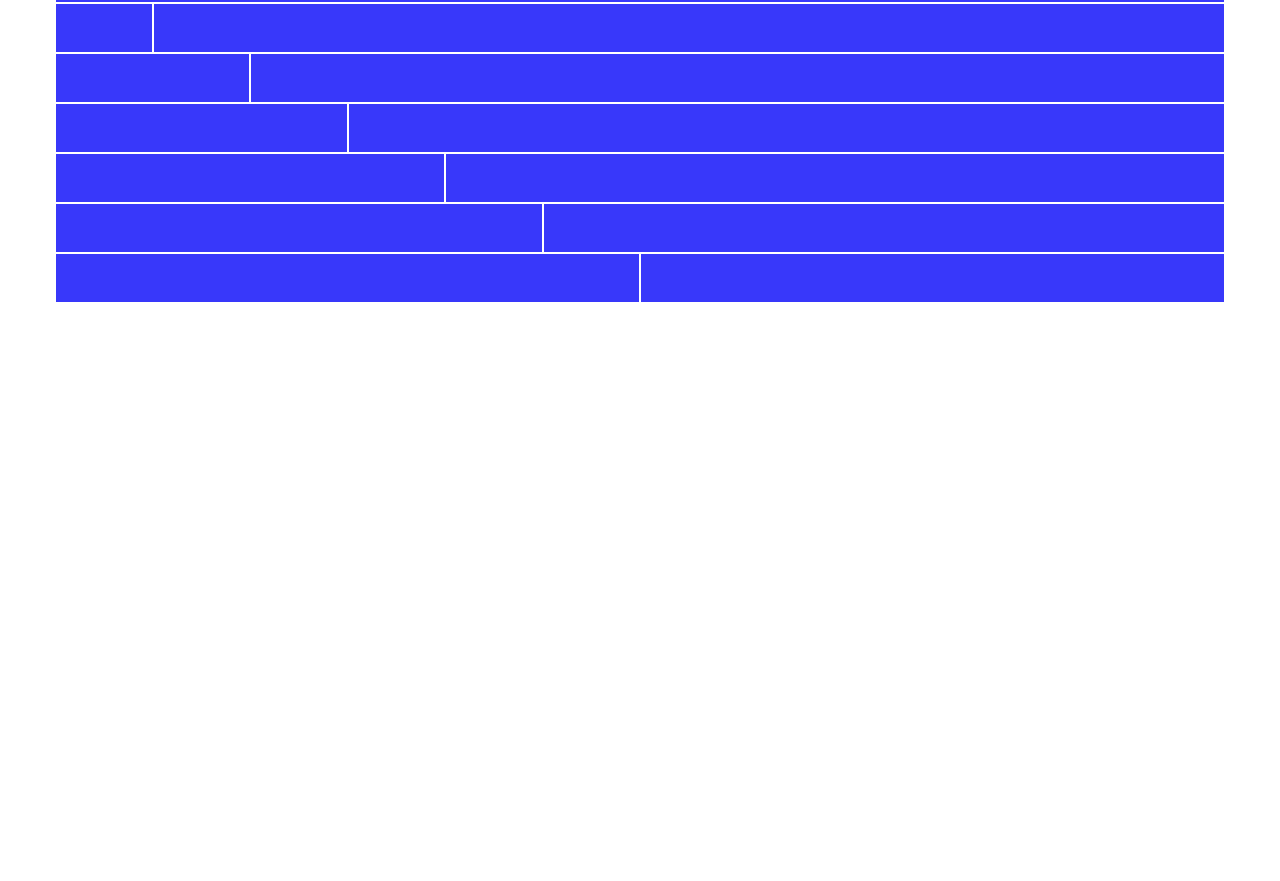
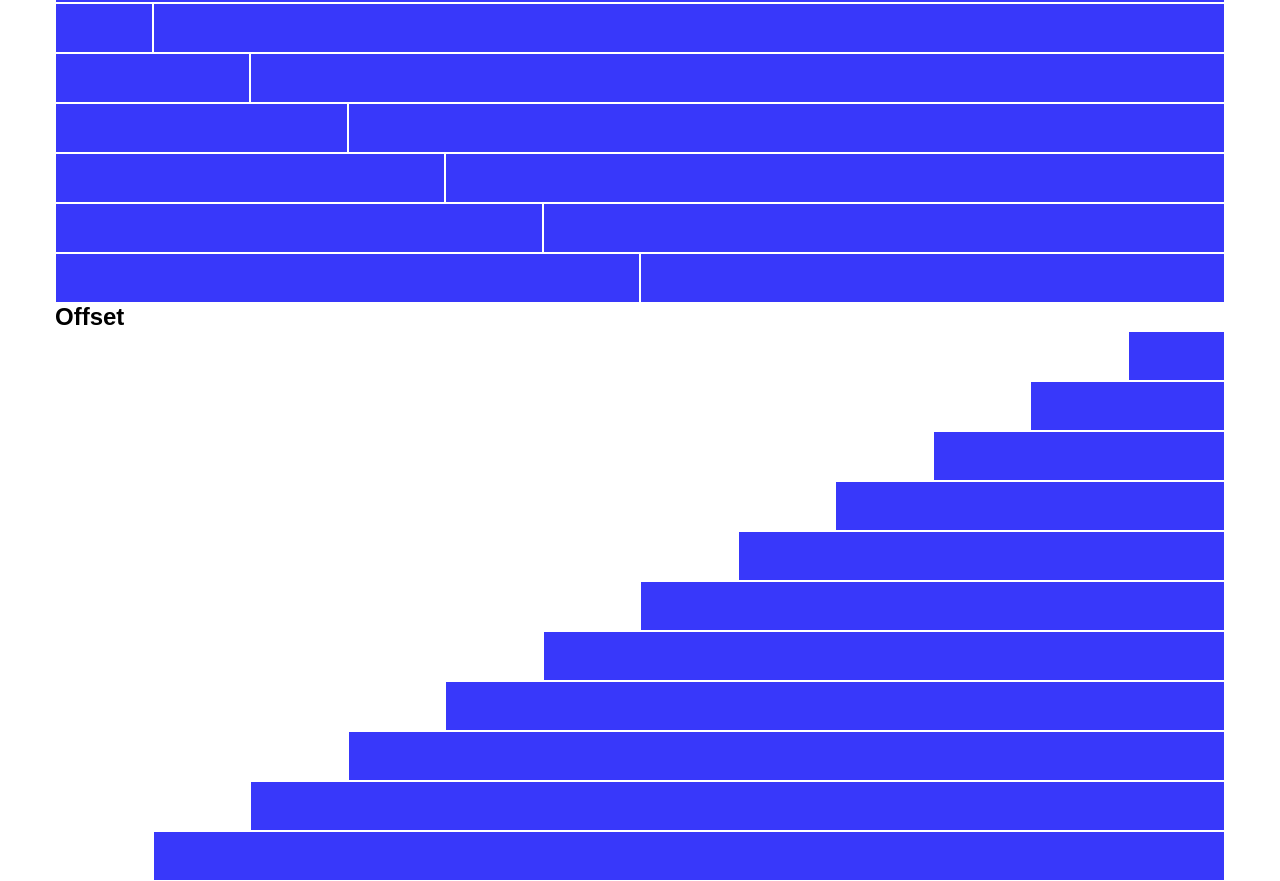
Before and after one commit to framoles/html-css-12bool, a plain HTML site: page index.html in a window 1280 px wide. Shown: the part 355-1236 px from the top of the page. Before the commit the page ends 800 px from the top, so only its background shows below. Drawn offline with Linux system fonts and the light colour scheme.

Commit message:
ex offset ok

```diff
--- a/12Bool.css
+++ b/12Bool.css
@@ -55,3 +55,47 @@
 .col-12{
     flex-basis: 100%;
 }
+
+.col-1-offset{
+    margin-left: calc(100% / 12);
+}
+
+.col-2-offset{
+    margin-left: calc((100% / 12) * 2);
+}
+
+.col-3-offset{
+    margin-left: calc((100% / 12) * 3);
+}
+
+.col-4-offset{
+    margin-left: calc((100% / 12) * 4);
+}
+
+.col-5-offset{
+    margin-left: calc((100% / 12) * 5);
+}
+
+.col-6-offset{
+    margin-left: calc((100% / 12) * 6);
+}
+
+.col-7-offset{
+    margin-left: calc((100% / 12) * 7);
+}
+
+.col-8-offset{
+    margin-left: calc((100% / 12) * 8);
+}
+
+.col-9-offset{
+    margin-left: calc((100% / 12) * 9);
+}
+
+.col-10-offset{
+    margin-left: calc((100% / 12) * 10);
+}
+
+.col-11-offset{
+    margin-left: calc((100% / 12) * 11);
+}
--- a/index.html
+++ b/index.html
@@ -11,6 +11,7 @@
 </head>
 
 <body>
+    <!-- FIRST EXERCISE -->
     <div class="container">
         <h2>Esercizio per casa</h2>
         <div class="row">
@@ -144,6 +145,44 @@
             <div class="col-6 bg-blue h50px"></div>
         </div>
     </div>
+
+    <!-- OFFSET -->
+    <div class="container">
+        <h2>Offset</h2>
+        <div class="row">
+            <div class="col-1 col-11-offset bg-blue h50px"></div>
+        </div>
+        <div class="row">
+            <div class="col-2 col-10-offset bg-blue h50px"></div>
+        </div>
+        <div class="row">
+            <div class="col-3 col-9-offset bg-blue h50px"></div>
+        </div>
+        <div class="row">
+            <div class="col-4 col-8-offset bg-blue h50px"></div>
+        </div>
+        <div class="row">
+            <div class="col-5 col-7-offset bg-blue h50px"></div>
+        </div>
+        <div class="row">
+            <div class="col-6 col-6-offset bg-blue h50px"></div>
+        </div>
+        <div class="row">
+            <div class="col-7 col-5-offset bg-blue h50px"></div>
+        </div>
+        <div class="row">
+            <div class="col-8 col-4-offset bg-blue h50px"></div>
+        </div>
+        <div class="row">
+            <div class="col-9 col-3-offset bg-blue h50px"></div>
+        </div>
+        <div class="row">
+            <div class="col-10 col-2-offset bg-blue h50px"></div>
+        </div>
+        <div class="row">
+            <div class="col-11 col-1-offset bg-blue h50px"></div>
+        </div>
+    </div>
 </body>
 
 </html>
```
